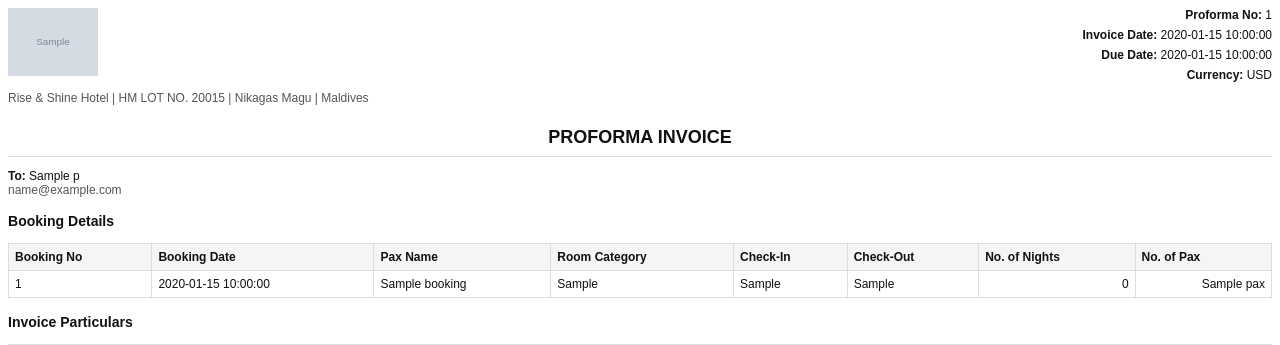
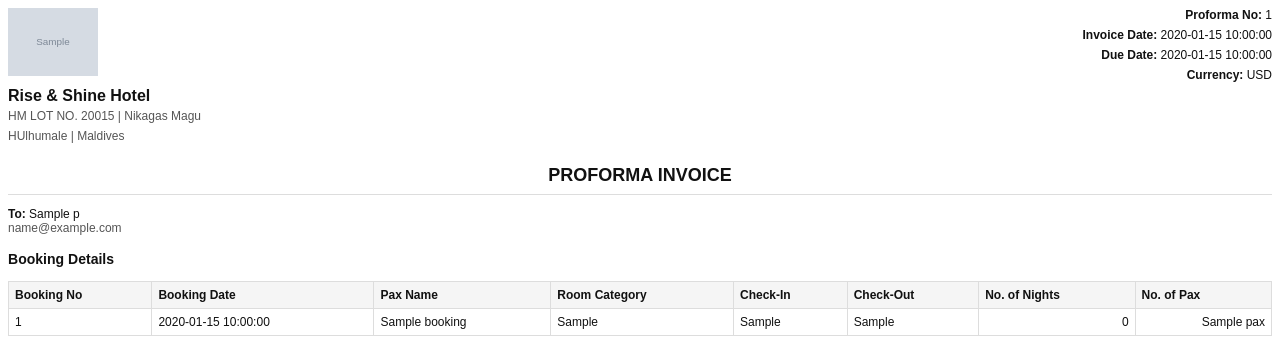
Before and after one commit to shackeelck/riseandshine-backoffice-ci4, a CodeIgniter 4 app: template app/Views/templates/proforma_pdf.php in a window 1280 px wide. Shown: the top 345 px of the page. Run offline with PHP 8.4 and a stand-in for CodeIgniter, Linux system fonts and the light colour scheme; the template is opened without the code that fills it: most values are stand-ins (such as "Sample title", 1, 10 or a date in 2020); grey boxes marked "Sample" are stand-in pictures; data that the repository does not hold is empty; some libraries are stand-ins or nearby versions.

Commit message:
Update proforma_pdf.php

```diff
--- a/app/Views/templates/proforma_pdf.php
+++ b/app/Views/templates/proforma_pdf.php
@@ -39,7 +39,9 @@
         <?php if (!empty($logoPath)): ?>
           <img src="<?= esc($logoPath) ?>" alt="Rise &amp; Shine Logo" class="logo">
         <?php endif; ?>
-        <div class="muted hotel-inline">Rise &amp; Shine Hotel | HM LOT NO. 20015 | Nikagas Magu | Maldives</div>
+	<div style="font-size:16px;font-weight:bold;">Rise &amp; Shine Hotel</div>
+      	<div class="muted hotel-inline">HM LOT NO. 20015 | Nikagas Magu </div>
+        <div class="muted hotel-inline"> HUlhumale | Maldives</div>
       </td>
       <td style="width:40%;" class="right">
         <div class="invoice-detail-line"><b>Proforma No:</b> <?= esc($proformaNo) ?></div>
```
